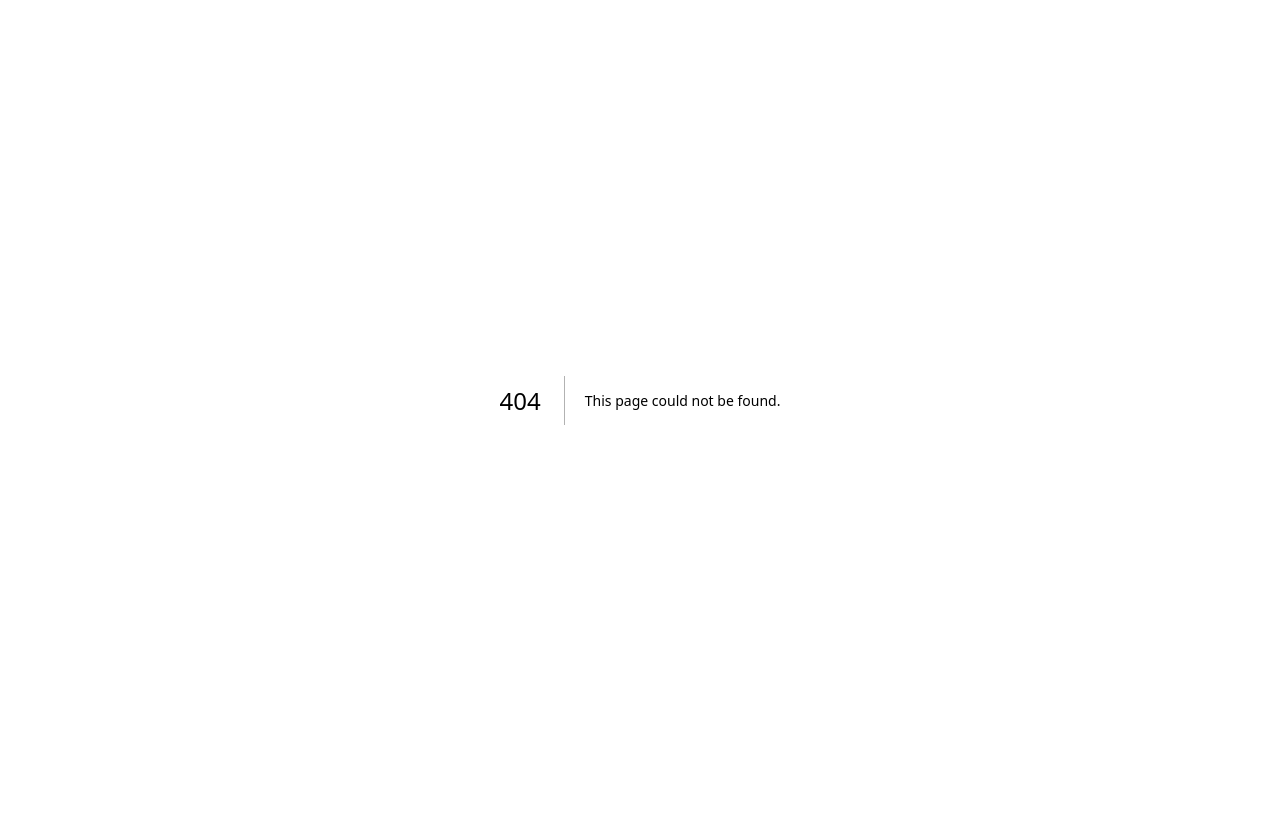
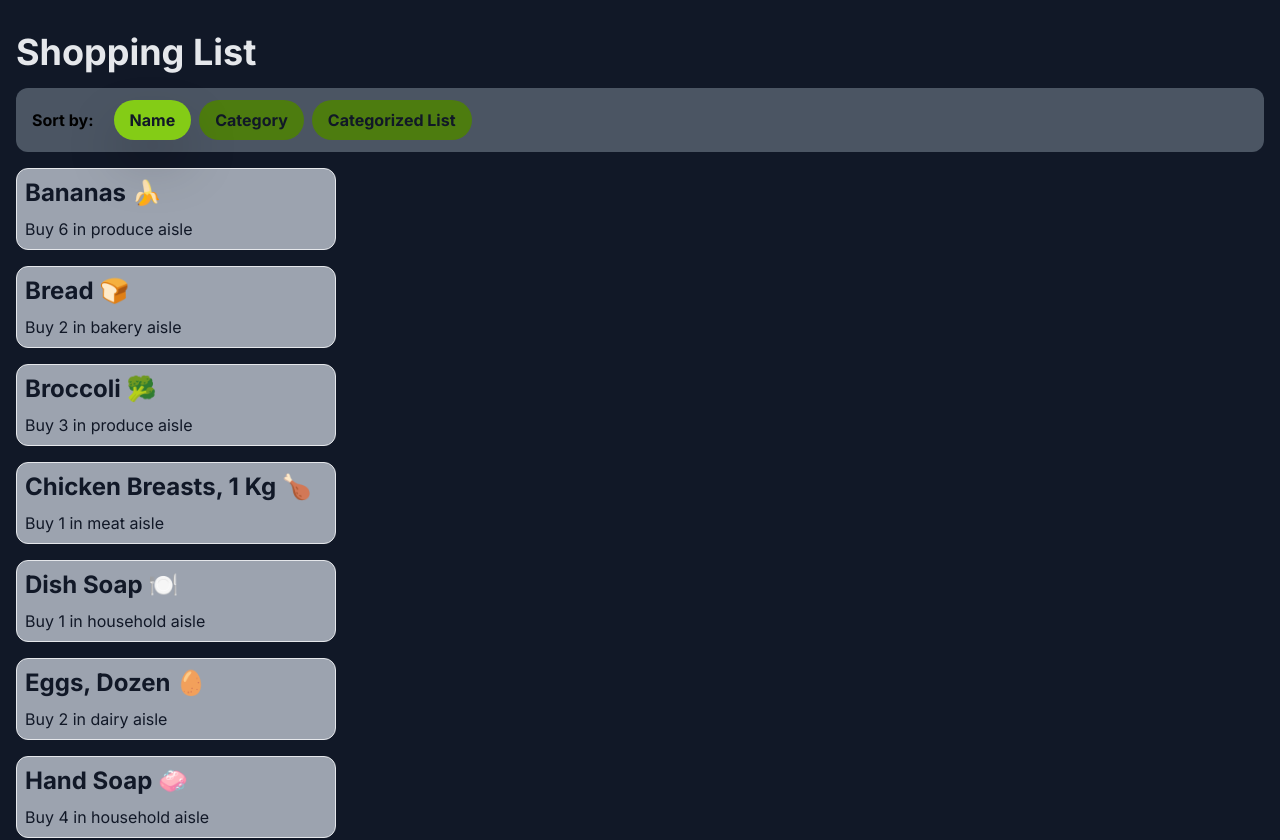
Before and after one commit to HitanshuDarji/cprg306-assignments, a Next.js app: page /week-5 in a window 1280 px wide. Before the commit this address had no page. Shown: the top 840 px of the page. Before the commit the page ends 800 px from the top, so only its background shows below. Built offline with nearby package versions, Linux system fonts and the light colour scheme.

Commit message:
My submission for assignment week-5

```diff
--- /dev/null
+++ b/app/week-5/item-list.js
@@ -0,0 +1,90 @@
+"use client";
+import Item from "./item";
+import { useState } from "react";
+let items = require("./items.json")
+
+const ItemList = () => {
+
+        const [sortBy, setSortBy] = useState("name");
+        const [categorize, setCategorize] = useState(false);
+
+        const sortedList = items.sort((a, b) => {
+                if (sortBy === "name") {
+                    if (a.name < b.name) return -1;
+                    else if (a.name > b.name) return 1;
+                    else return 0;
+                } else if (sortBy === "category") {
+                    if (a.category < b.category) return -1;
+                    else if (a.category > b.category) return 1;
+                    else return 0;
+                }
+            })
+
+        const groupedItems = sortedList.reduce((acc, currentItem) => {
+            const {category} = currentItem;
+            if (!acc[category]) {
+                acc[category] = [];
+            }
+            acc[category].push(currentItem);
+            return acc;
+        }, {});
+
+        return (
+            <div>
+                <div className="flex flex-row items-center bg-gray-600 mx-4 rounded-xl py-1">
+                    <div className="p-4 font-bold">
+                        Sort by:
+                    </div>
+                    {sortBy === "name" ? (
+                        <button className="text-gray-900 font-bold px-4 py-2 m-1 bg-lime-500 rounded-full drop-shadow-2xl" value="name">
+                            Name
+                        </button>) : (
+                        <button className="text-gray-900 font-bold px-4 py-2 m-1 bg-lime-700 rounded-full hover:bg-lime-600" onClick={(e) => {setSortBy(e.target.value); setCategorize(false)}} value="name">
+                            Name
+                        </button>
+                    )}
+                    {sortBy === "category" ? (
+                        <button className="text-gray-900 font-bold px-4 py-2 m-1 bg-lime-500 rounded-full drop-shadow-2xl" value="category">
+                            Category
+                        </button>) : (
+                        <button className="text-gray-900 font-bold px-4 py-2 m-1 bg-lime-700 rounded-full hover:bg-lime-600" onClick={(e) => {setSortBy(e.target.value); setCategorize(false)}} value="category">
+                            Category
+                        </button>
+                    )}
+                    {sortBy === "categorize" ? (
+                        <button className="text-gray-900 font-bold px-4 py-2 m-1 bg-lime-500 rounded-full drop-shadow-2xl" value="categorize">
+                            Categorized List
+                        </button>) : (
+                        <button className="text-gray-900 font-bold px-4 py-2 m-1 bg-lime-700 rounded-full hover:bg-lime-600" onClick={(e) => {setCategorize(true); setSortBy(e.target.value)}} value="categorize">
+                            Categorized List
+                        </button>
+                    )}
+                </div>
+                <div>
+                    <ul>
+                        {!categorize ? (sortedList.map((item) => {
+                            return <Item key={item.id} name={item.name} quantity={item.quantity} category={item.category} />
+                        })) : (Object.entries(groupedItems).map((groupedItem) => {
+                                return (<li key={groupedItem[1][0].id} className="m-4 px-2 py-4 list-none bg-gray-400 border text-gray-900 w-1/4 rounded-xl">
+                                            <h1 className="capitalize text-3xl font-bold p-2 mx-2 bg-gray-900 text-lime-500 rounded-xl drop-shadow-xl">{groupedItem[0]}</h1>
+                                            {groupedItem[1].map((item) => {
+                                                return (
+                                                    <div key={item.id} className="px-4 my-4">
+                                                        <div className="border-b-2 border-gray-700">
+                                                            <h3 className="capitalize text-2xl font-bold">{item.name}</h3>
+                                                            <p className="mt-[0.5rem]">{`Buy ${item.quantity} in ${item.category} aisle`}</p>
+                                                        </div>
+                                                    </div>
+                                                );
+                                            })}
+                                        </li>);
+
+                            }
+                        ))}
+                    </ul>
+                </div>
+            </div>
+        );
+};
+
+export default ItemList;
--- /dev/null
+++ b/app/week-5/item.js
@@ -0,0 +1,10 @@
+const Item = ({name, quantity, category}) => {
+    return (
+        <li className="m-4 p-2 list-none bg-gray-400 border text-gray-900 w-1/4 rounded-xl">
+            <h3 className="text-2xl font-bold capitalize">{name}</h3>
+            <p className="mt-[0.5rem]">{`Buy ${quantity} in ${category} aisle`}</p>
+        </li>
+    );
+}
+
+export default Item;
--- /dev/null
+++ b/app/week-5/items.json
@@ -0,0 +1,74 @@
+[
+    {
+      "id": "1h2GJKH12gkHG31h1H",
+      "name": "milk, 4 L 🥛",
+      "quantity": 1,
+      "category": "dairy"
+    },
+    {
+      "id": "2KJH3k2j3H1k2J3K1H",
+      "name": "bread 🍞",
+      "quantity": 2,
+      "category": "bakery"
+    },
+    {
+      "id": "3h2KJH3k2j3H1k2J3",
+      "name": "eggs, dozen 🥚",
+      "quantity": 2,
+      "category": "dairy"
+    },
+    {
+      "id": "4k2J3K1H2GJKH12gk",
+      "name": "bananas 🍌",
+      "quantity": 6,
+      "category": "produce"
+    },
+    {
+      "id": "5H1h1H2KJH3k2j3H",
+      "name": "broccoli 🥦",
+      "quantity": 3,
+      "category": "produce"
+    },
+    {
+      "id": "6H1k2J3K1H2GJKH1",
+      "name": "chicken breasts, 1 kg 🍗",
+      "quantity": 1,
+      "category": "meat"
+    },
+    {
+      "id": "7gkHG31h1H2KJH3k",
+      "name": "pasta sauce 🍝",
+      "quantity": 3,
+      "category": "canned goods"
+    },
+    {
+      "id": "8j3H1k2J3K1H2GJK",
+      "name": "spaghetti, 454 g 🍝",
+      "quantity": 2,
+      "category": "dry goods"
+    },
+    {
+      "id": "9H12gkHG31h1H2KJ",
+      "name": "toilet paper, 12 pack 🧻",
+      "quantity": 1,
+      "category": "household"
+    },
+    {
+      "id": "10H3k2j3H1k2J3K1",
+      "name": "paper towels, 6 pack",
+      "quantity": 1,
+      "category": "household"
+    },
+    {
+      "id": "11k2J3K1H2GJKH12",
+      "name": "dish soap 🍽️",
+      "quantity": 1,
+      "category": "household"
+    },
+    {
+      "id": "12GJKH12gkHG31h1",
+      "name": "hand soap 🧼",
+      "quantity": 4,
+      "category": "household"
+    }
+  ]
--- /dev/null
+++ b/app/week-5/page.js
@@ -0,0 +1,12 @@
+import ItemList from "./item-list"
+
+const Page = () => {
+    return (
+        <main className="bg-gray-900 py-4">
+            <h1 className="text-4xl font-bold text-gray-200 p-4">Shopping List</h1>
+            <ItemList />
+        </main>
+    );
+};
+
+export default Page;
--- a/components/navigation.jsx
+++ b/components/navigation.jsx
@@ -12,6 +12,9 @@ export default function Navigation() {
           <div>
             <Link href="/week-4">Week 4 Assignment</Link>
           </div>
+          <div>
+            <Link href="/week-5">Week 5 Assignment</Link>
+          </div>
         </div>
     );
 }
```
Also changed, not shown: app/page.js (line endings or trailing spaces).
